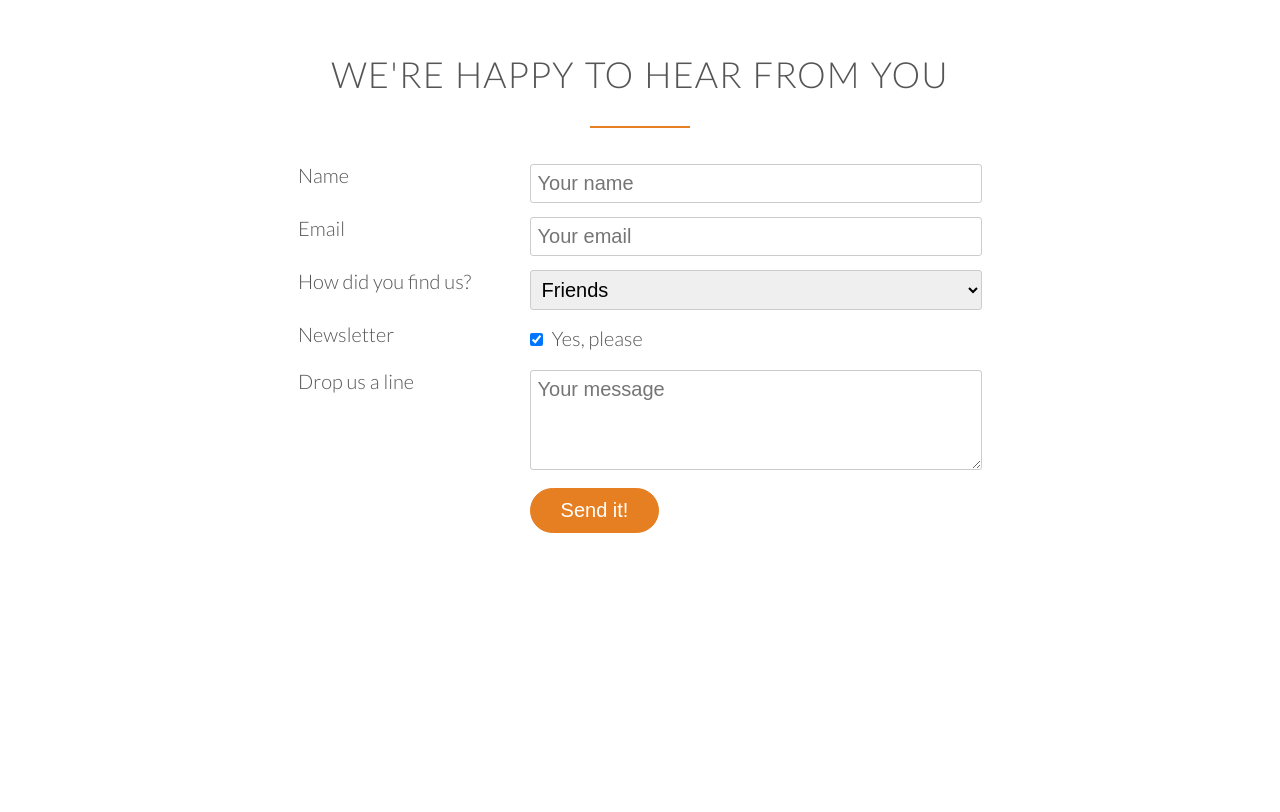
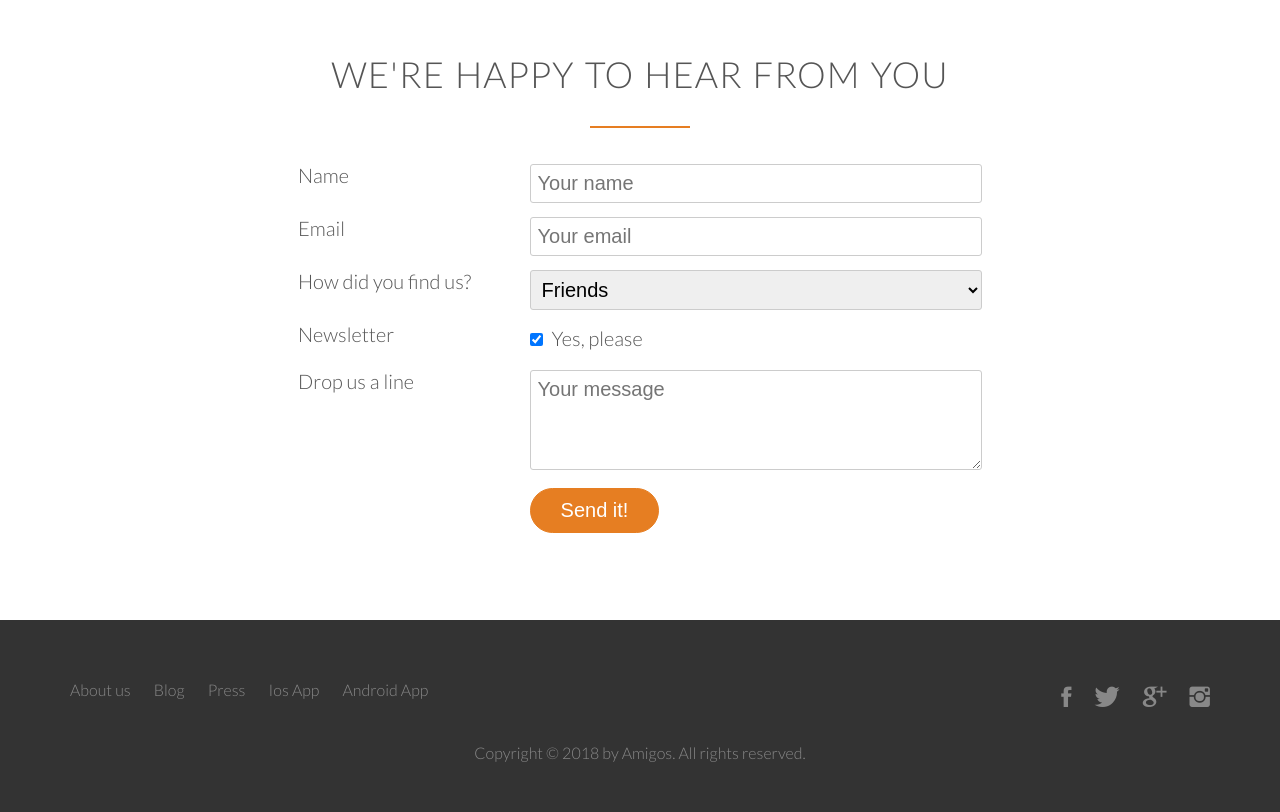
Before and after one commit to carlosv123/Amigos-html5-CSS3-project, a plain HTML site: page index.html in a window 1280 px wide. Shown: the part 4674-5486 px from the top of the page. Before the commit the page ends 5294 px from the top, so only its background shows below. Drawn offline with Linux system fonts and the light colour scheme; files whose address does not match are found by name.

Commit message:
finished footer, added navigation, social media icons. color transition once you hover over the links. icons match the real life color of the social media links used

```diff
--- a/index.html
+++ b/index.html
@@ -372,6 +372,33 @@
                </form>
             </div>
         </section>
+        <footer>
+           <div class="row">
+              <div class="col span-1-of-2">
+                  <ul class="footer-nav">
+                     <li><a href="#">About us</a></li>
+                     <li><a href="#">Blog</a></li>
+                     <li><a href="#">Press</a></li>
+                     <li><a href="#">Ios App</a></li>
+                     <li><a href="#">Android App</a></li>
+                  </ul>
+              </div>
+              <div class="col span-1-of-2">
+                  <ul class="social-icons">
+                      <li><a href="#"><i class="ion-social-facebook"></i></a></li>
+                      <li><a href="#"><i class="ion-social-twitter"></i></a></li>
+                      <li><a href="#"><i class="ion-social-googleplus"></i></a></li>
+                      <li><a href="#"><i class="ion-social-instagram"></i></a></li>
+                  </ul>
+              </div>
+           </div>
+            <div class="row">
+                 <p>
+                     Copyright &copy; 2018 by Amigos. All rights reserved.
+                 </p>
+            </div>
+
+        </footer>
 
   </body>
 
--- a/resources/css/style.css
+++ b/resources/css/style.css
@@ -511,3 +511,85 @@ input[type=checkbox] {
 }
 
 *:focus {outline: none;}
+
+/* ------------------------ */
+/* FOOTER */
+/* ------------------------ */
+
+footer {
+    background-color: #333;
+    padding: 50px;
+    font-size: 80%;
+}
+
+.footer-nav {
+    list-style: none;
+    float: left;
+}
+
+.social-icons {
+    list-style: none;
+    float: right;
+}
+
+.footer-nav li,
+.social-icons li {
+    display: inline-block;
+    margin-right: 20px;
+}
+
+.footer-nav li:last-child,
+.social-icons li:last-child {
+    margin-right: 0;
+}
+
+.footer-nav li a:link,
+.footer-nav li a:visited,
+.social-icons li a:link,
+.social-icons li a:visited {
+    text-decoration: none;
+    border: 0;
+    color: #888;
+    transition: color 0.2s;
+}
+
+.footer-nav li a:hover,
+.footer-nav li a:active {
+    color: #ddd;
+}
+
+.social-icons li a:link,
+.social-icons li a:visited {
+    font-size: 170%;
+}
+
+.ion-social-facebook,
+.ion-social-twitter,
+.ion-social-googleplus,
+.ion-social-instagram {
+    transition: color 0.2s;
+}
+
+.ion-social-facebook:hover {
+    color: #3b5998;
+}
+
+.ion-social-twitter:hover {
+    color: #55acee;
+}
+
+.ion-social-instagram:hover {
+    color: #e95950;
+}
+
+.ion-social-googleplus:hover {
+    color: #dd4b39;
+}
+
+
+
+footer p {
+    color: #888;
+    text-align: center;
+    margin-top: 20px;
+}
```
